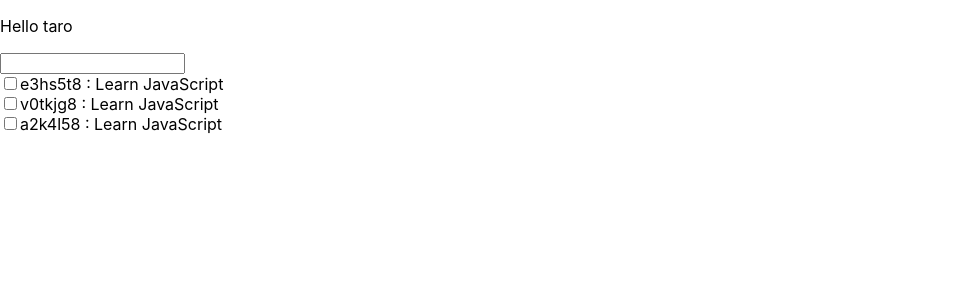
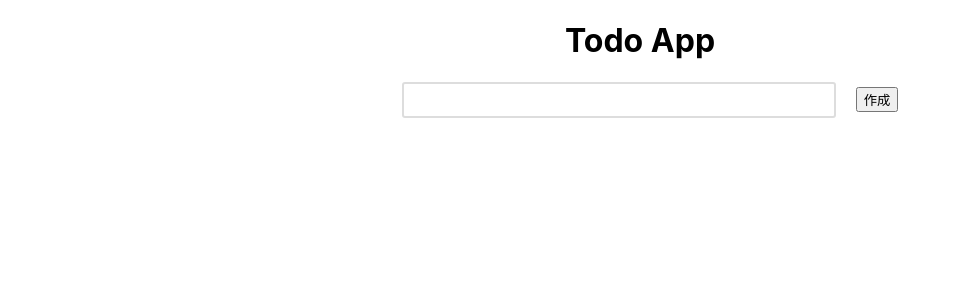
Before and after one commit to kisukeyas/react-todo, a React (Create React App) app: page / in a window 1280 px wide. Shown: the top 300 px of the page, without its empty margins (0-961 px from the left). Built offline with nearby package versions, Linux system fonts and the light colour scheme.

Commit message:
2022/10/4 2

```diff
--- a/src/todo/Todo.css
+++ b/src/todo/Todo.css
@@ -0,0 +1,22 @@
+.container {
+    text-align: center;
+}
+
+.input{
+    margin: 20px;
+}
+
+.input input{
+    width: 35%; /*親要素いっぱい広げる*/
+    padding: 8px 12px; /*ボックスを大きくする*/
+    font-size: 14px;
+    border-radius: 3px; /*ボックス角の丸み*/
+    border: 2px solid #ddd; /*枠線*/
+    box-sizing: border-box; /*横幅の解釈をpadding, borderまでとする*/
+    margin: 0 20px;
+}
+
+.task_component{
+    text-align: left;
+    margin: 0 32%;
+}
--- a/src/todo/Todo.jsx
+++ b/src/todo/Todo.jsx
@@ -3,11 +3,7 @@
 const getKey = () => Math.random().toString(32).substring(2);
 
 function Todo() {
-    const [item, setItem] = useState([
-        {key: getKey(), text: 'Learn JavaScript', done: false},
-        {key: getKey(), text: 'Learn JavaScript', done: false},
-        {key: getKey(), text: 'Learn JavaScript', done: false},
-    ])
+    const [item, setItem] = useState([])
 
     const handleCheck = checked => {
         const newItem = item.map(item => {
@@ -19,39 +15,55 @@
         setItem(newItem);
     }
 
+    const handleDelete = i => {
+        setItem(item.filter((item,index) => (index !== i)));
+    }
+
+    const handleAdd = text =>{
+        setItem([...item, { key: getKey(), text, done: false }])
+    }
+
     return (
-        <div>
-            <Input item={item}/>
-            {item.map(item => (
-                <Item item={item} checkBox={handleCheck} key={item.key}/>
+        <div className='container'>
+            <h1>Todo App</h1>
+            <Input onAdd={handleAdd}/>
+            {item.map((item, index) => (
+                <Item item={item} index={index} checkedItem={handleCheck} key={item.key} deleteItems={handleDelete}/>
             ))}
         </div>
     )
 }
 
-function Input() {
-    const [name, setItem] = useState('taro');
-    const nameChange = (i) => setItem(i.target.value)
+function Input({onAdd}) {
+    const [text, setText] = useState('');
+    const textChange = (i) => setText(i.target.value)
+    const submitItem = () => {
+        onAdd(text);
+        setText('');
+    }
     return(
-        <>
-            <p>Hello {name}</p>
-            <input type="text" onChange={nameChange}/>
-        </>
+        <div className='input'>
+            <input type="text" onChange={textChange} value={text}/>
+            <button type="submit" onClick={submitItem}>作成</button>
+        </div>
     );
 }
 
-function Nav(params) {
-}
+function Item({item, checkedItem, deleteItems, index}) {
+    const handleChange = () => {
+        checkedItem(item);
+    };
 
-function Item({item, checkBox}) {
-    const handleChange = () => {
-        checkBox(item);
+    const deleteItem = () => {
+        deleteItems(index);
     };
+
     return (
-        <div>
+        <div className='task_component'>
             <input type="checkbox" name="" id="" onChange={handleChange}/>
-            {item.key} : {item.text}
-            {item.done ? <label>完了</label> : ""}
+            Task {index+1}:{item.text}
+            {item.done ? <label>Done</label> : ""}
+            <button type='submit' onClick={() => deleteItem(index)}>X</button>
         </div>
     )
 }
```
